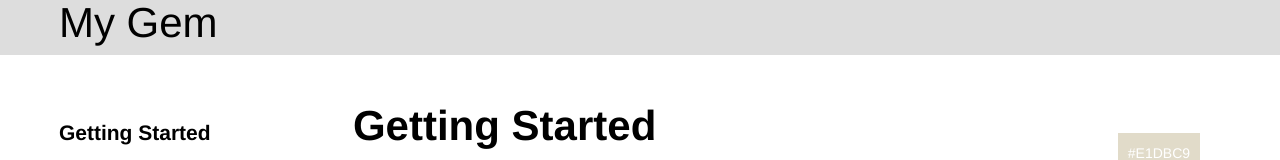
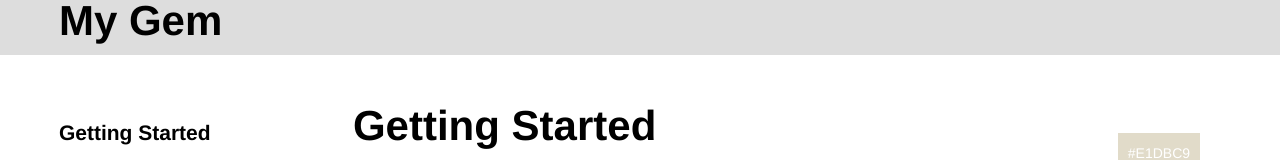
Before and after one commit to prog4designer/tkrk10-hands-on, a plain HTML site: page index.html in a window 1280 px wide. Shown: the top 160 px of the page. Drawn offline with Linux system fonts and the light colour scheme.

Commit message:
Add logo style

```diff
--- a/stylesheets/style.css
+++ b/stylesheets/style.css
@@ -389,7 +389,8 @@ body {
   margin-right: 4.21687%;
 }
 
-#main h1:first-child {
+#main h1:first-child,
+#logo {
   line-height: 1;
   font-weight: 700;
 }
```
